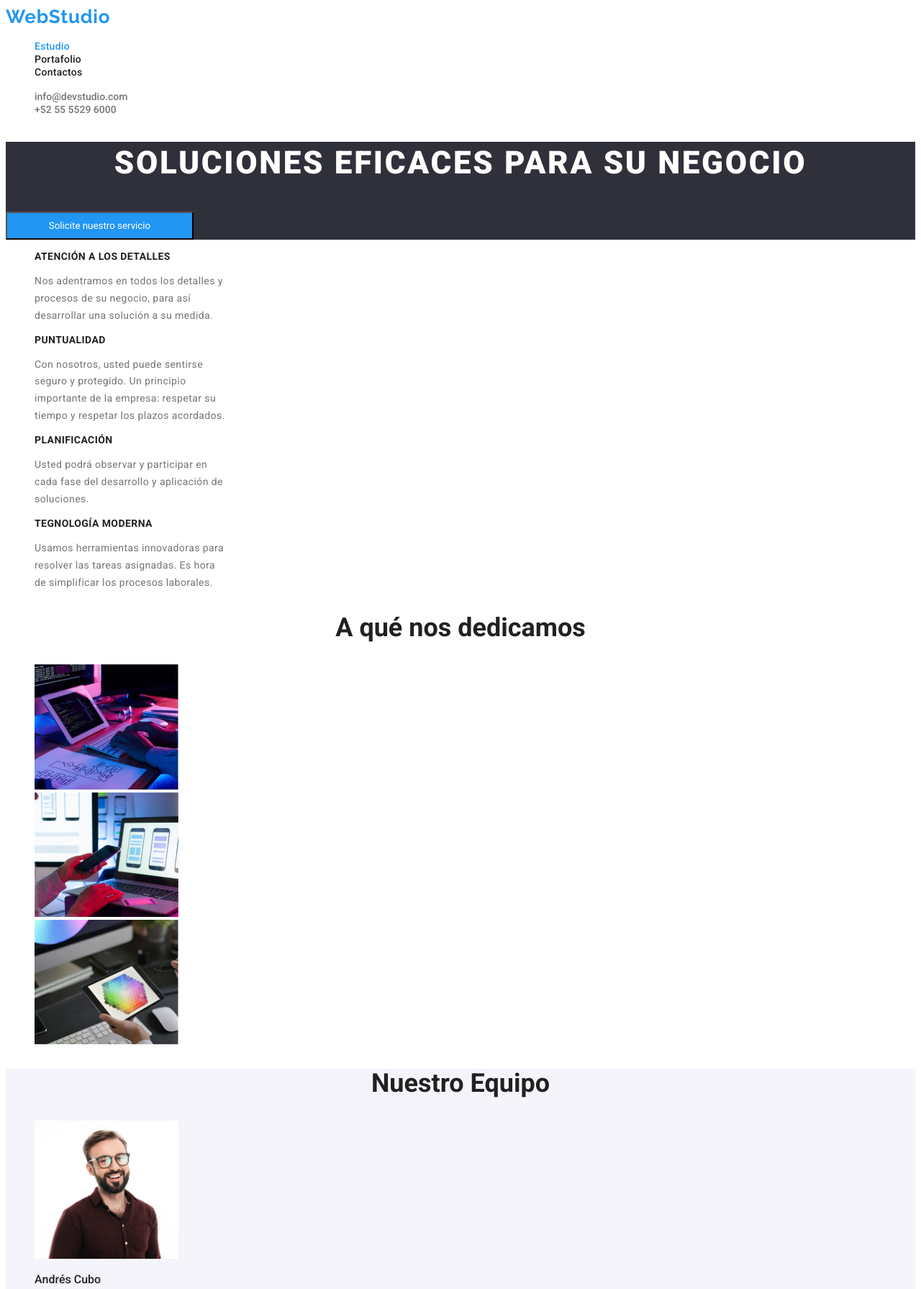
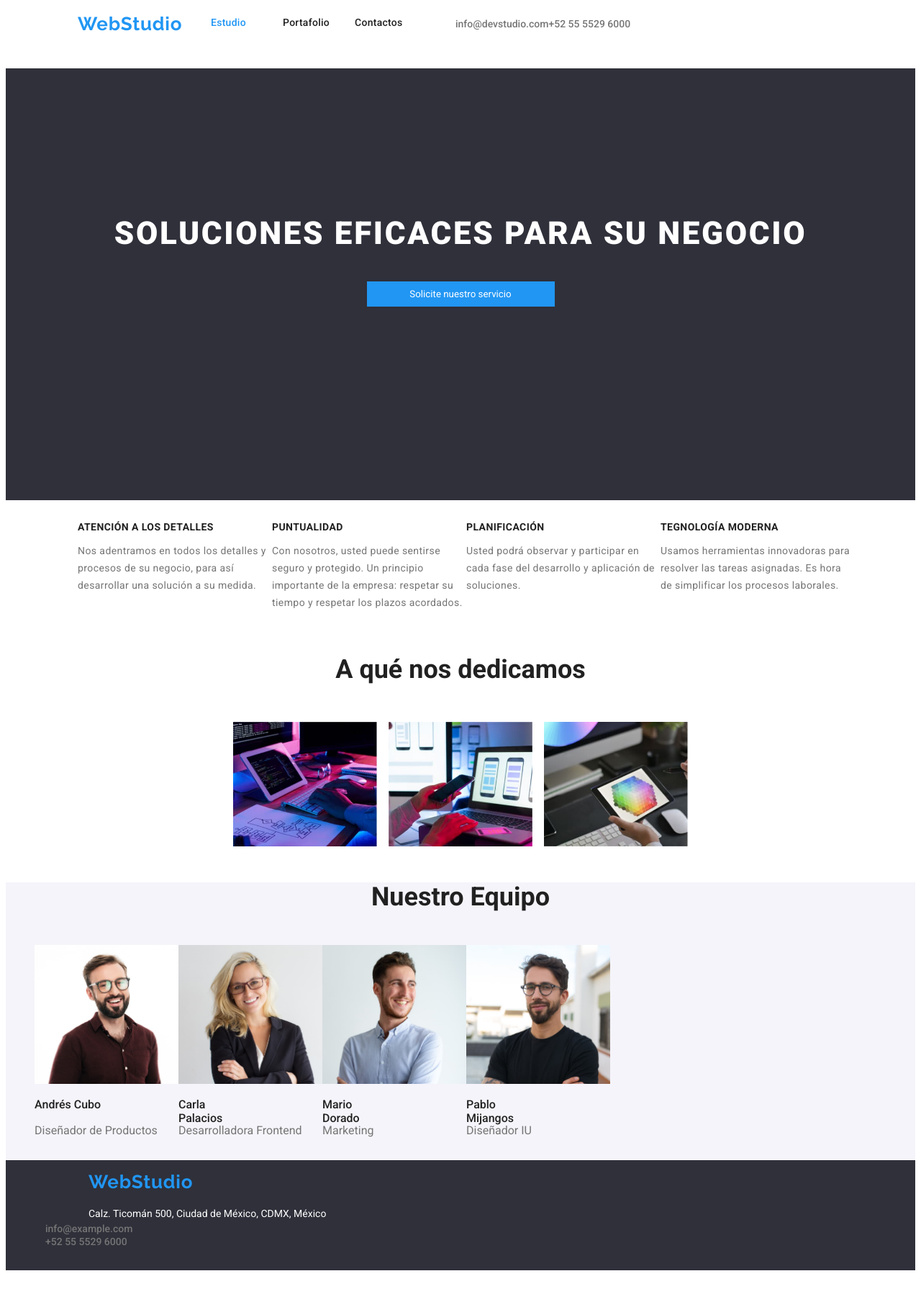
Before and after one commit to juan951218/goit-markup-hw-02old, a plain HTML site: page index.htm in a window 1280 px wide. Shown: the top 1791 px of the page at 72% size. Drawn offline with Linux system fonts and the light colour scheme.

Commit message:
trabajo3
posicionamiento de los elementos de la pagina web.

```diff
--- a/css/styles.css
+++ b/css/styles.css
@@ -10,12 +10,16 @@ body{
 }
 .section-background {
   background: #ffffff;
+  display: inline-flex;
+  width: 100%;
+  justify-content: flex-start;
 }
 /* nombre de la pagina webStudio*/
 .name-page {
+  padding-left: 100px;
+  padding-top: 10px;
   color: var(--brand-color);
   width: 145px;
-  height: 31px;
   font-family: "Raleway";
   font-style: normal;
   font-weight: 700;
@@ -26,8 +30,18 @@ body{
   text-decoration:none;
 }
 /* elementos estudio, portafolio y contactos */
+.menu{
+  justify-content: space-between;
+}
+.list-menu{
+list-style-type:none;
+  display:flex;
+  justify-content: space-between;
+}
 
 .nav-link {
+  display: flex;
+  width: 100px;
   font-family: "Roboto";
   font-style: normal;
   font-weight: 500;
@@ -49,7 +63,12 @@ body{
   color: var(--brand-color);
 }
 /* contactos del correo y telefono */
+.list-contact{
+  list-style-type: none;
+  display: inline-flex;
+}
 .contact {
+  width: 100%;
   color: #757575;
   font-style: normal;
   font-family: "roboto";
@@ -63,10 +82,13 @@ body{
 }
 .main-section {
   background: #2f303a;
+  height: 600px;
+  text-align: center;
 }
 /* SOLUCIONES EFICACES PARA SU NEGOCIO */
 .title-solutions {
   font-family: "Roboto";
+  padding-top: 200px;
   font-style: normal;
   font-weight: 900;
   font-size: 44px;
@@ -78,6 +100,9 @@ body{
 }
 
 .btn-request {
+  border: none;
+  margin-left: auto;
+  margin-right: auto;
   cursor: pointer;
   width: 261px;
   font-family: "Roboto";
@@ -97,7 +122,11 @@ body{
 .btn-request:focus{
     box-shadow: 0px 12px 15px 10px rgba(0, 0, 0, 0.1);
 }
-
+.features{
+  list-style-type: none;
+  display: inline-flex;
+  padding-left: 100px;
+}
 .title-description {
   font-family: "Roboto";
   font-style: normal;
@@ -117,9 +146,10 @@ body{
   letter-spacing: 0.03em;
   color: #757575;
 }
-.team-section {
-  background: #f5f4fa;
-}
+.pics-section{
+  list-style-type: none;
+  width: 100%;
+  }
 .title-function {
   font-family: "roboto";
   font-style: normal;
@@ -127,6 +157,10 @@ body{
   font-size: 36px;
   line-height: 1.16;
   text-align: center;
+}
+.team-section {
+  background: #f5f4fa;
+
 }
 .team-title {
   width: 97px;
@@ -146,7 +180,12 @@ body{
   font-size: 16px;
   line-height: 19px;
   color: #757575;
-}
+  }
+  .div-footer{
+    width: 1200px;
+    padding: 15px;
+    justify-content: center;
+  }
 .footer {
   background: #2f303a;
 }
@@ -155,6 +194,7 @@ body{
 }
 .google-map {
   color: #ffffff;
+  padding-left: 60px;
   font-family: "roboto";
   font-style: normal;
   font-weight: 400;
@@ -166,6 +206,18 @@ body{
   color: var(--brand-color);
 }
 /* portafolio */
+.div-btn{
+ justify-content: center;
+  width: 1200px;
+  padding-left: 15px;
+  padding-right: 15px;
+}
+.ul-btn{
+  list-style-type: none;
+  display: inline-flex;
+  justify-content: center;
+  width: 1200px;
+}
 .btn-menu {
   font-family: "Roboto";
   width: 103px;
--- a/index.htm
+++ b/index.htm
@@ -10,8 +10,8 @@
   <body>
     <header class="section-background">
       <a class="name-page" href="#"> WebStudio</a>
-      <nav>
-        <ul style="list-style-type: none;">
+      <nav class="menu">
+        <ul class="list-menu">
           <li>
             <a class="nav-link current" href="./index.htm">Estudio</a>
           </li>
@@ -23,7 +23,7 @@
           </li>
         </ul>
       </nav>
-      <ul style="list-style-type: none;">
+      <ul class="list-contact">
         <li>
           <a class="contact" href="mailto:info@devstudio.com"
             >info@devstudio.com</a
@@ -42,7 +42,7 @@
         </button>
       </section>
       <section class="section-background">
-        <ul style="list-style-type: none;">
+        <ul class="features">
           <li>
             <h3 class="title-description">ATENCIÓN A LOS DETALLES</h3>
             <p class="text">
@@ -74,9 +74,9 @@
           </li>
         </ul>
       </section>
-      <section class="section-background">
+      <section class="pics-section">
         <h2 class="title-function">A qué nos dedicamos</h2>
-        <ul style="list-style-type: none;">
+        <ul style="list-style-type: none; display: inline-flex; justify-content: space-between; width: 50%; padding-top: 5px; padding-left: 25%;">
           <li>
             <img src="./images/image_1.jpg" alt="Desarrollo" width="200" />
           </li>
@@ -88,24 +88,24 @@
       </section>
       <section class="team-section">
         <h2 class="title-function">Nuestro Equipo</h2>
-        <ul style="list-style-type: none;">
+        <ul style="list-style-type: none; display: inline-flex; justify-content: space-between;">
           <li>
             <img src="./images/image_4.jpg" alt="Andres Cubo" width="200" />
             <h3 class="team-title">Andrés Cubo</h3>
             <p class="rol">Diseñador de Productos</p>
           </li>
           <li>
-            <img src="./images/image_5.jpg" alt="Carla Palacios" width="200" />
+            <img src="./images/image_5.jpg" alt="Carla Palacios" width="200"/>
             <h3 class="team-title">Carla Palacios</h3>
             <p class="rol">Desarrolladora Frontend</p>
           </li>
           <li>
-            <img src="./images/image_6.jpg" alt="Mario Dorado" width="200" />
+            <img src="./images/image_6.jpg" alt="Mario Dorado" width="200"/>
             <h3 class="team-title">Mario Dorado</h3>
             <p class="rol">Marketing</p>
           </li>
           <li>
-            <img src="./images/image_7.jpg" alt="Pablo Mijangos" width="200" />
+            <img src="./images/image_7.jpg" alt="Pablo Mijangos" width="200"/>
             <h3 class="team-title">Pablo Mijangos</h3>
             <p class="rol">Diseñador IU</p>
           </li>
@@ -113,7 +113,8 @@
       </section>
     </main>
     <footer class="footer">
-      <a class="name-page" href="#">WebStudio</a>
+  <div class="div-footer">
+  <a class="name-page" href="#">WebStudio</a>
       <address class="address">
         <ul style="list-style-type: none;">
           <li>
@@ -136,6 +137,7 @@
           </li>
         </ul>
       </address>
+  </div>
     </footer>
   </body>
 </html>
```
Also changed, not shown: portafolio.htm (+21 -15 lines).
